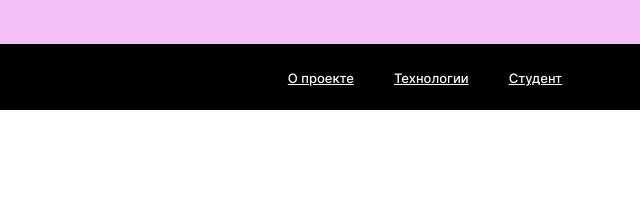
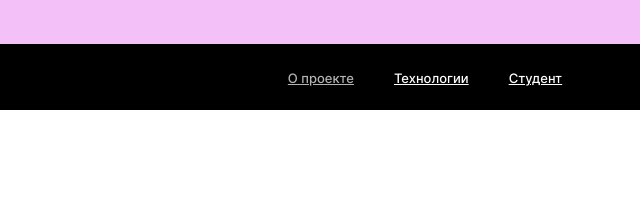
Before and after one commit to helga-ish/movies-explorer-frontend, a React app: page / in a window 1280 px wide. In both pictures the pointer is over the link "О проекте". Shown: the part 554-772 px from the top of the page, 215-855 px from the left. Built offline with nearby package versions, Linux system fonts and the light colour scheme.

Commit message:
add interction to links

```diff
--- a/src/components/NavTab/NavTab.css
+++ b/src/components/NavTab/NavTab.css
@@ -21,6 +21,11 @@
     font-style: normal;
     font-weight: 500;
     line-height: 16px;
+    transition: opacity .5s;
+}
+
+.navtab__link:hover {
+    opacity: .7;
 }
 
 @media screen and (max-width: 500px) {
```
